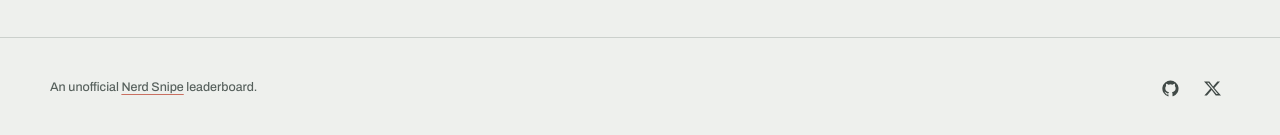
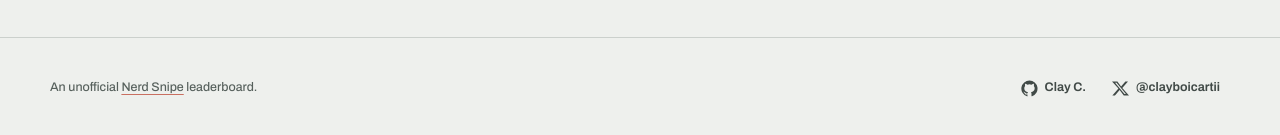
Before and after one commit to clayclark/gRank, a SvelteKit app: page / in a window 1280 px wide. Shown: the part 2666-2801 px from the top of the page. Built offline with nearby package versions, Linux system fonts and the light colour scheme.

Commit message:
Label social links in footer

```diff
--- a/src/app.css
+++ b/src/app.css
@@ -428,12 +428,15 @@ footer {
 }
 
 .footer-links a {
-  width: 36px;
   height: 36px;
-  display: grid;
-  place-items: center;
-  border-radius: 50%;
+  display: inline-flex;
+  align-items: center;
+  gap: 7px;
+  padding-inline: 10px;
+  border-radius: 999px;
   color: var(--ink-secondary);
+  font-variation-settings: 'wght' 650;
+  text-decoration: none;
   transition:
     color 160ms ease,
     background-color 160ms ease;
--- a/src/routes/+layout.svelte
+++ b/src/routes/+layout.svelte
@@ -72,6 +72,7 @@
             d="M12 .7a11.5 11.5 0 0 0-3.64 22.41c.58.1.79-.25.79-.56v-2.23c-3.22.7-3.9-1.37-3.9-1.37-.52-1.34-1.28-1.7-1.28-1.7-1.05-.72.08-.7.08-.7 1.16.08 1.77 1.19 1.77 1.19 1.03 1.77 2.7 1.26 3.36.96.1-.75.4-1.26.73-1.55-2.57-.29-5.27-1.28-5.27-5.68 0-1.25.45-2.28 1.18-3.08-.12-.29-.51-1.46.11-3.04 0 0 .97-.31 3.16 1.18a10.9 10.9 0 0 1 5.76 0c2.2-1.49 3.16-1.18 3.16-1.18.63 1.58.23 2.75.12 3.04.73.8 1.17 1.83 1.17 3.08 0 4.42-2.7 5.38-5.28 5.67.42.36.79 1.07.79 2.16v3.2c0 .31.21.67.8.56A11.5 11.5 0 0 0 12 .7Z"
           />
         </svg>
+        <span>Clay C.</span>
       </a>
       <a
         href="https://x.com/clayboicartii"
@@ -84,6 +85,7 @@
             d="M18.9 2.25h3.68l-8.04 9.19L24 21.75h-7.4l-5.8-7.58-6.63 7.58H.48l8.6-9.83L0 2.25h7.59l5.23 6.92 6.08-6.92Zm-1.3 17.68h2.04L6.48 3.98H4.3L17.6 19.93Z"
           />
         </svg>
+        <span>@clayboicartii</span>
       </a>
     </nav>
   </div>
```
